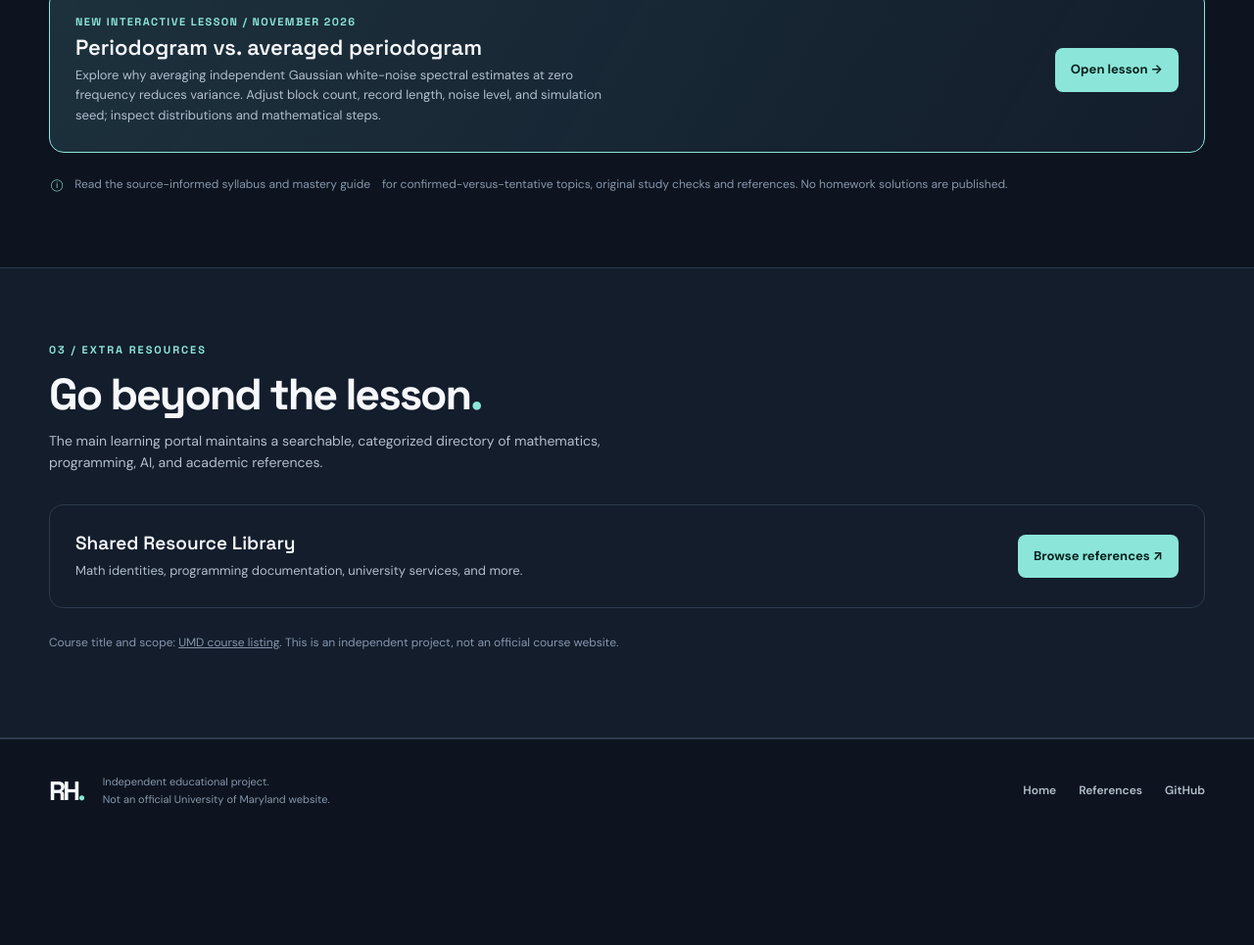
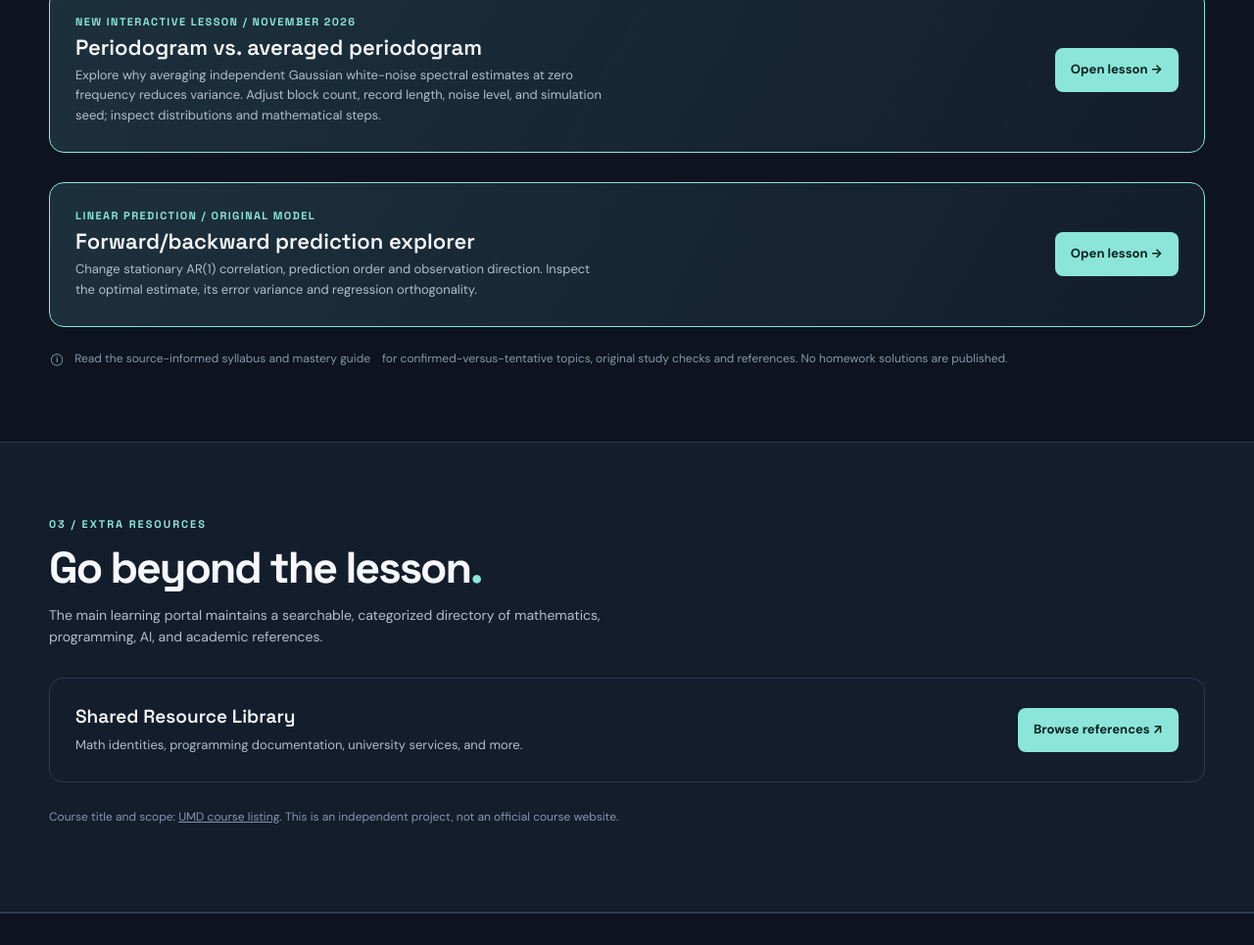
Before and after one commit to RHHanson-UMD/ENEE-630, a website: page site/index.html in a window 1280 px wide. Shown: the part 1595-2560 px from the top of the page at 98% size. Before the commit the page ends 2456 px from the top, so only its background shows below. Drawn offline with Linux system fonts and the light colour scheme.

Commit message:
feat: link original prediction explorer from course homepage

```diff
--- a/site/index.html
+++ b/site/index.html
@@ -18,6 +18,7 @@
  </div></section>
  <section class="course-section" id="topics"><div class="container"><div class="section-label">02 / SUBJECT MAP</div><h2>What we'll explore<span class="period">.</span></h2><p class="section-copy">Planned topic areas. Materials and interactive modules will be added incrementally.</p><div class="topics"><div class="topic"><span>01</span>Multirate signal processing</div><div class="topic"><span>02</span>Linear prediction</div><div class="topic"><span>03</span>Parametric signal modeling</div><div class="topic"><span>04</span>Modern spectral estimation</div><div class="topic"><span>05</span>Sparsity-aware signal processing</div></div>
  <div class="demo-card"><div><div class="demo-kicker">NEW INTERACTIVE LESSON / NOVEMBER 2026</div><h3>Periodogram vs. averaged periodogram</h3><p>Explore why averaging independent Gaussian white-noise spectral estimates at zero frequency reduces variance. Adjust block count, record length, noise level, and simulation seed; inspect distributions and mathematical steps.</p></div><a class="demo-btn" href="./visualizations/periodogram.html">Open lesson &rarr;</a></div>
+ <div class="demo-card"><div><div class="demo-kicker">LINEAR PREDICTION / ORIGINAL MODEL</div><h3>Forward/backward prediction explorer</h3><p>Change stationary AR(1) correlation, prediction order and observation direction. Inspect the optimal estimate, its error variance and regression orthogonality.</p></div><a class="demo-btn" href="./visualizations/prediction.html">Open lesson &rarr;</a></div>
  <div class="note-row"><span aria-hidden="true">&#9432;</span> <a href="./learning-guide.html">Read the source-informed syllabus and mastery guide</a> for confirmed-versus-tentative topics, original study checks and references. No homework solutions are published.</div>
  </div></section>
  <section class="course-section alt"><div class="container"><div class="section-label">03 / EXTRA RESOURCES</div><h2>Go beyond the lesson<span class="period">.</span></h2><p class="section-copy">The main learning portal maintains a searchable, categorized directory of mathematics, programming, AI, and academic references.</p>
```
